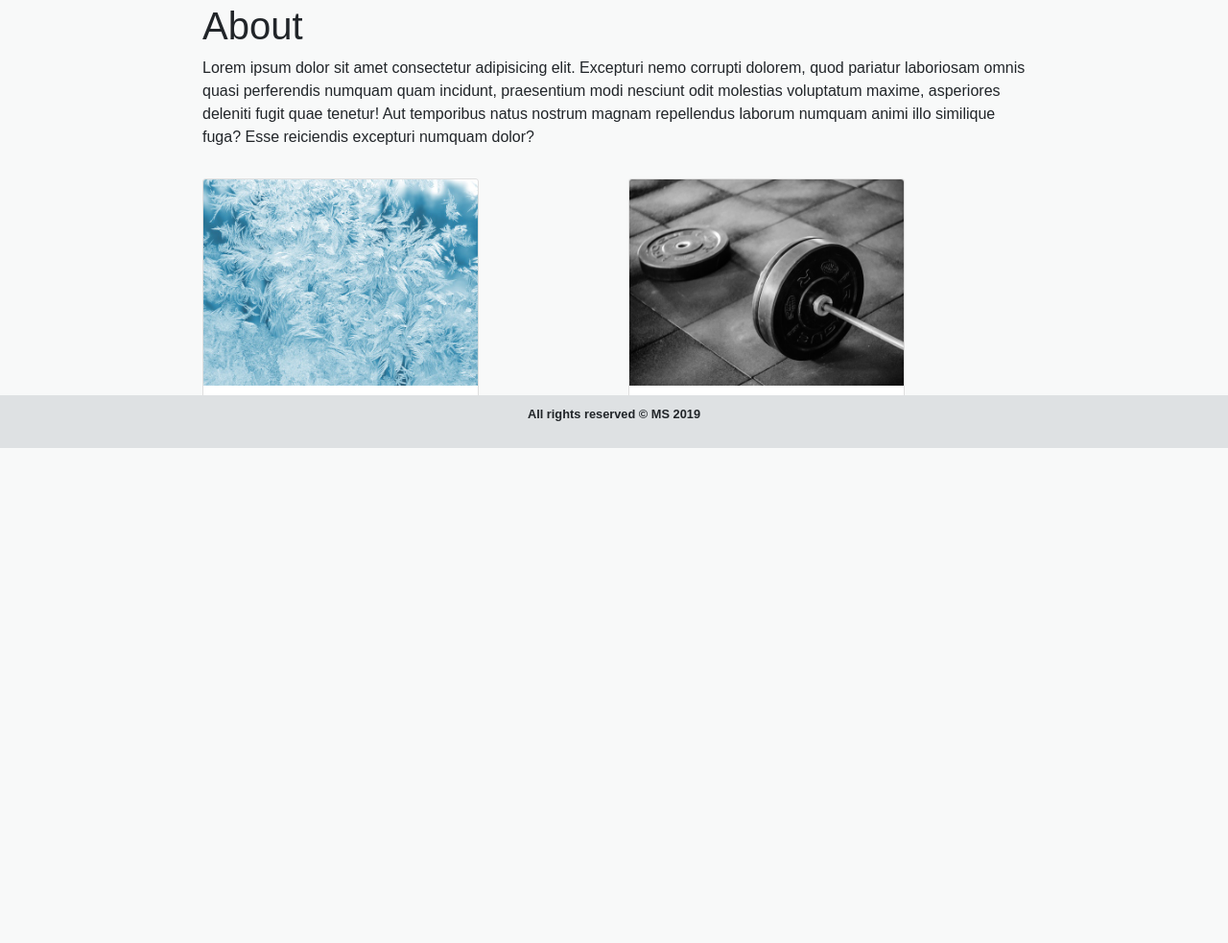
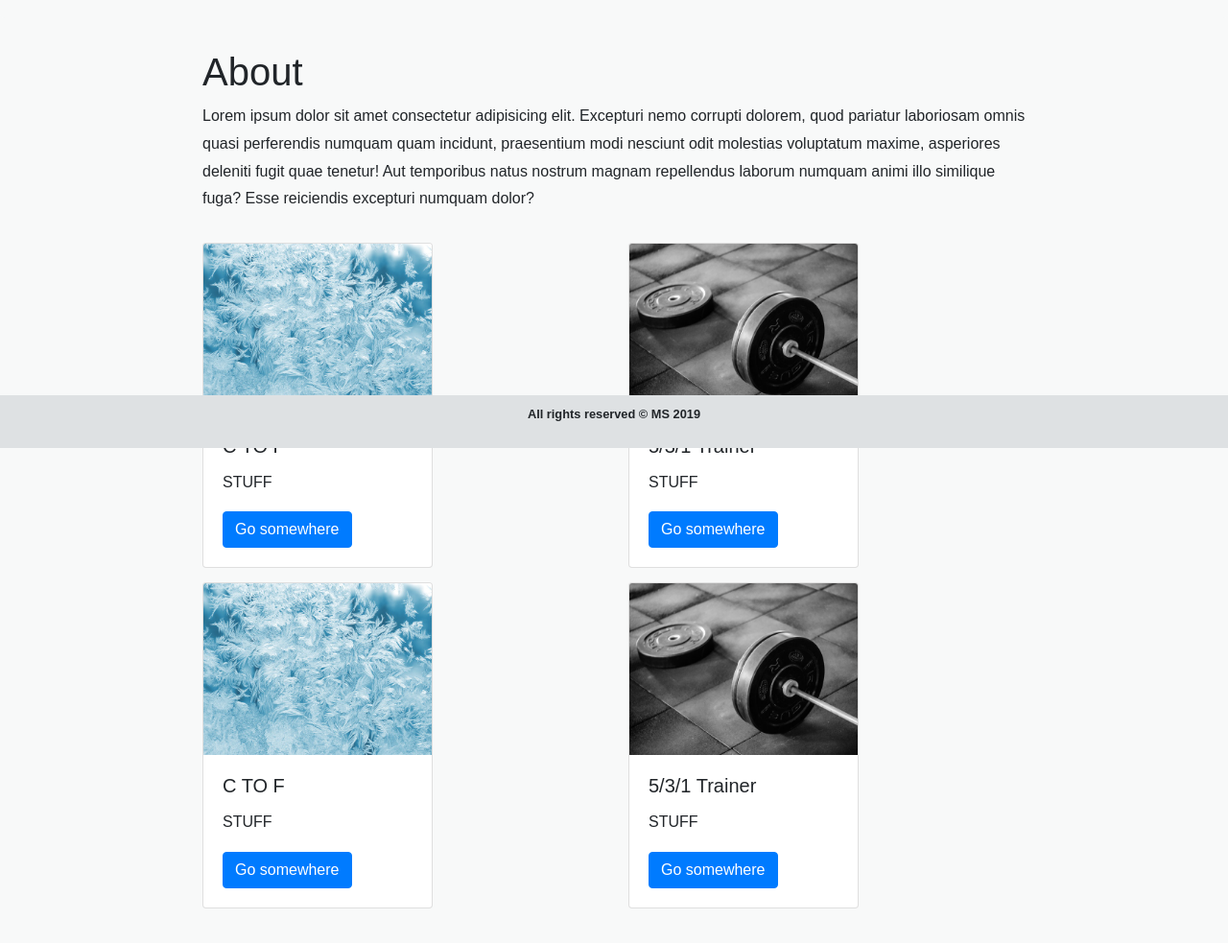
Before and after one commit to AppleLock/portfolio, a plain HTML site: page index.html in a window 1280 px wide. Shown: the part 333-1316 px from the top of the page at 96% size. Before the commit the page ends 900 px from the top, so only its background shows below. Drawn offline with nearby package versions, Linux system fonts and the light colour scheme.

Commit message:
styling changes

```diff
--- a/css/styles.css
+++ b/css/styles.css
@@ -5,6 +5,7 @@ body{
     background: #f8f9f9;
     margin-top: 50px;
     margin-bottom: 100px;
+
 }
 
 .row{
@@ -21,6 +22,9 @@ body{
 }
 
 .jumbotron {
+    text-transform: uppercase;
+    font-weight: 800;
+    letter-spacing: 5px;
     padding: 70px 30px;
     background: #f8f9f9;
     color:  #374047;
@@ -28,12 +32,10 @@ body{
 
 #projects .card{
     margin-top: 15px;
-
 }
 
 main{
-
-
+    line-height: 1.8em;
 }
 
 .footer
--- a/index.html
+++ b/index.html
@@ -26,6 +26,7 @@
                     <span class="navbar-toggler-icon"></span>
             </button>
             <div class="collapse navbar-collapse" id="Navbar">
+                <!--d-flex justify-content-end if you want to move to the right-->
                 <ul class="navbar-nav ml-auto">
                     <li class="nav-item active"><a class="nav-link" href="#"><span class="fa fa-home fa-lg"></span> Home</a></li>
 
@@ -65,21 +66,49 @@
             <div id="projects">
                 <div class="row">
                     <div class="col-md-6">
-                        <div class="card" style="width: 18rem;">
-                            <img class="card-img-top" src="img/frost.jpg" alt="Card image cap">
+                        <div class="card" style="width: 15rem;">
+                            <img class="card-img-top" src="/img/frost.jpg" alt="Card image cap">
                             <div class="card-body">
-                            <p class="card-text">Celcius to Fahrenheit converter</p>
+                                <h5 class="card-title">C TO F</h5>
+                                <p class="card-text">STUFF</p>
+                                <a href="#" class="btn btn-primary">Go somewhere</a>
                             </div>
                         </div>
                     </div>
                     <div class="col-md-6">
-                            <div class="card" style="width: 18rem;">
-                                <a href="http://www.google.com" target="_blank"><img class="card-img-top" src="img/barbell.jpg" alt="Card image cap">
-                                <div class="card-body">
-                                <p class="card-text">5/3/1 calculator</p></a>
+                        <div class="card" style="width: 15rem;">
+                            <img class="card-img-top" src="/img/barbell.jpg" alt="Card image cap">
+                            <div class="card-body">
+                                <h5 class="card-title">5/3/1 Trainer</h5>
+                                <p class="card-text">STUFF</p>
+                                <a href="#" class="btn btn-primary">Go somewhere</a>
                             </div>
+                        </div>
                     </div>
                  </div>
+
+                 <div class="row">
+                        <div class="col-md-6">
+                            <div class="card" style="width: 15rem;">
+                                <img class="card-img-top" src="/img/frost.jpg" alt="Card image cap">
+                                <div class="card-body">
+                                    <h5 class="card-title">C TO F</h5>
+                                    <p class="card-text">STUFF</p>
+                                    <a href="#" class="btn btn-primary">Go somewhere</a>
+                                </div>
+                            </div>
+                        </div>
+                        <div class="col-md-6">
+                            <div class="card" style="width: 15rem;">
+                                <img class="card-img-top" src="/img/barbell.jpg" alt="Card image cap">
+                                <div class="card-body">
+                                    <h5 class="card-title">5/3/1 Trainer</h5>
+                                    <p class="card-text">STUFF</p>
+                                    <a href="#" class="btn btn-primary">Go somewhere</a>
+                                </div>
+                            </div>
+                        </div>
+                     </div>
              </div>
 
             </div>
```
